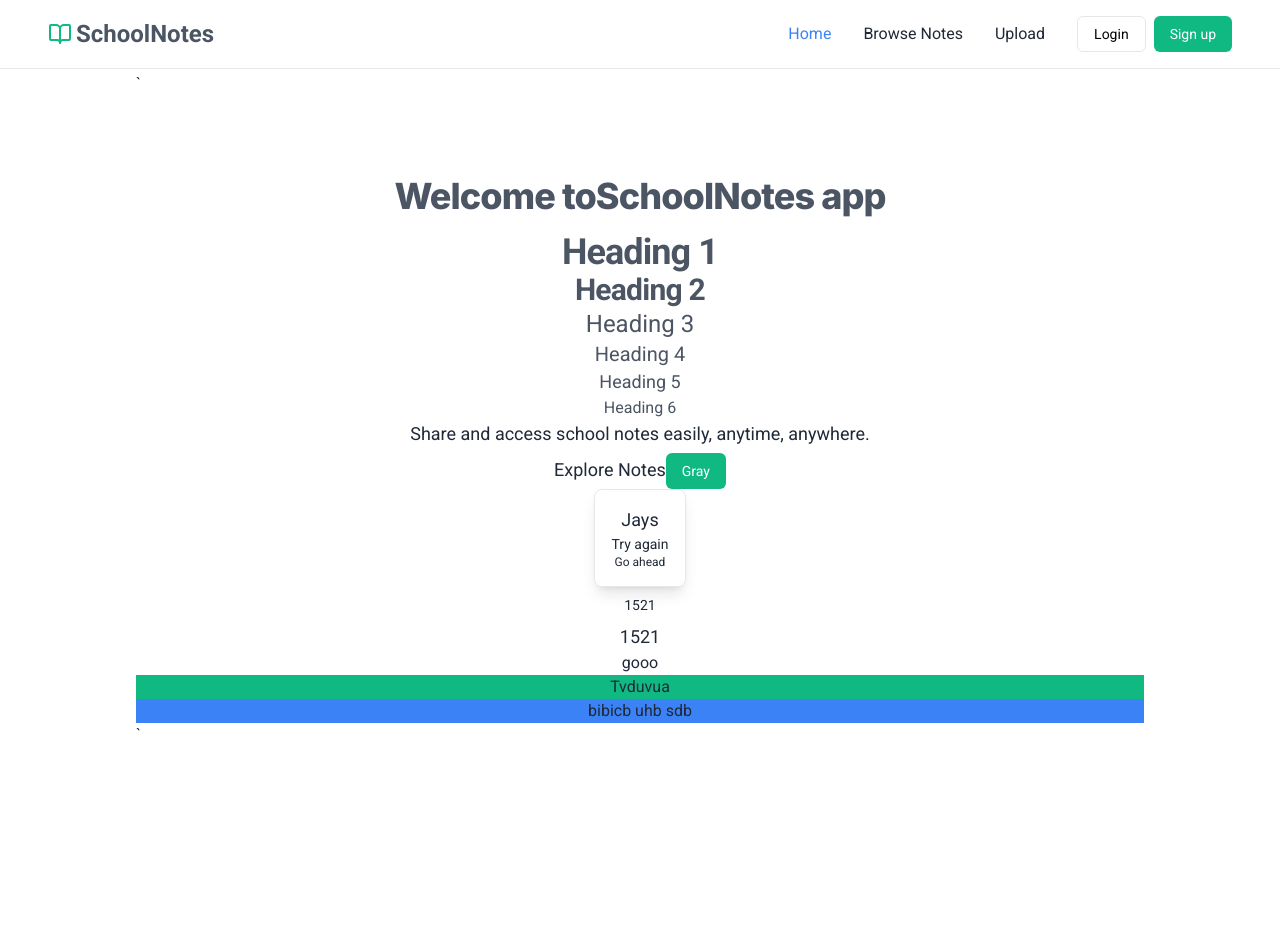
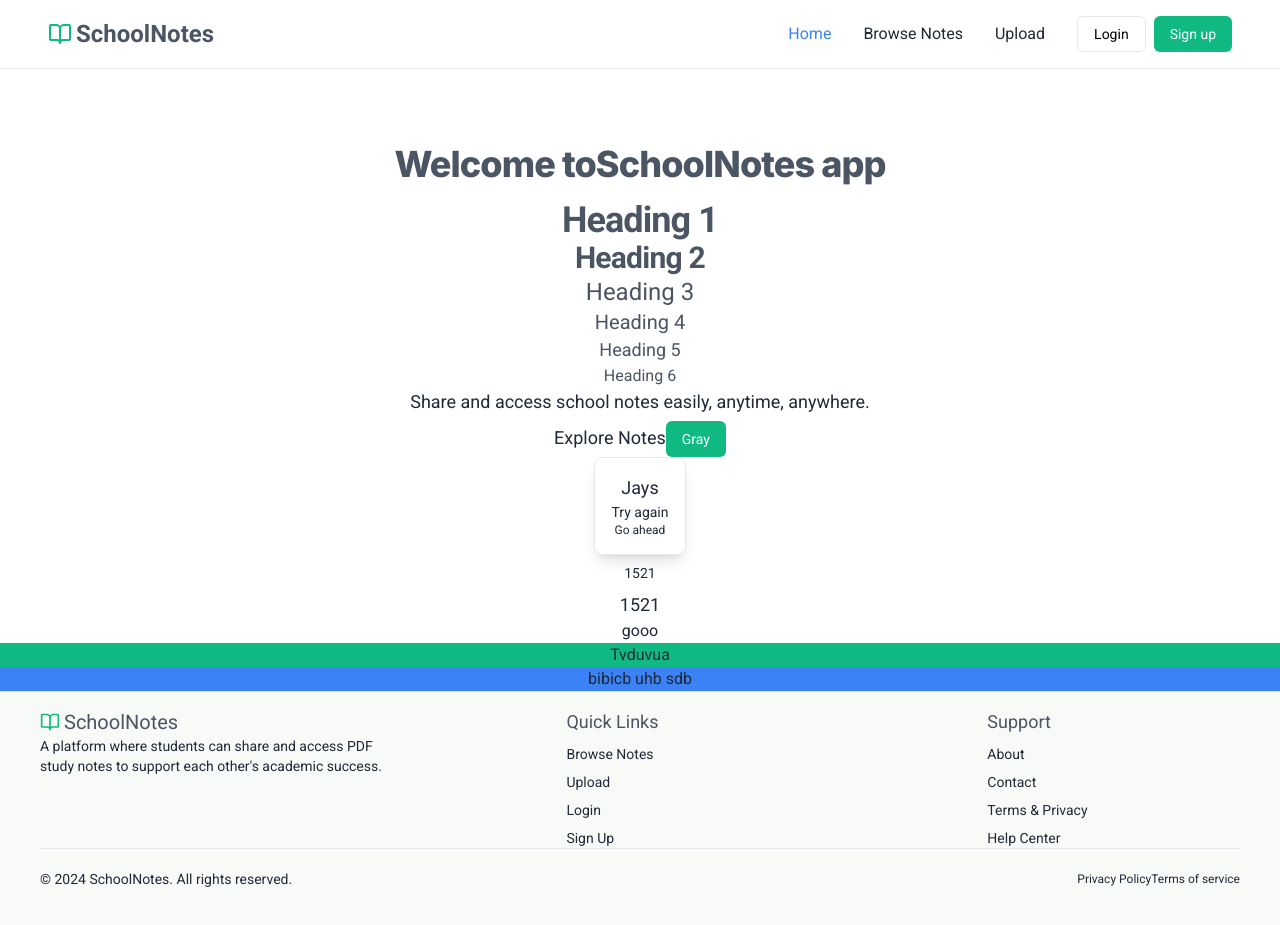
Before and after one commit to Mosanetech/Notes-App, a Next.js app: page / in a window 1280 px wide. Before the commit the page ends 800 px from the top, so only its background shows below. Built offline with nearby package versions, Linux system fonts and the light colour scheme; no server answers.

Commit message:
Added Footer component

```diff
--- a/src/app/layout.js
+++ b/src/app/layout.js
@@ -1,6 +1,7 @@
 import { Roboto, Inter } from 'next/font/google';
 import "./globals.css";
 import Header from '@/components/common/Header';
+import Footer from "@/components/common/Footer";
 
 
 const roboto = Roboto({
@@ -22,11 +23,12 @@ export const metadata = {
 export default function RootLayout({ children }) {
   return (
     <html lang="en" className={`${roboto.variable} ${inter.variable}`}>
-      <body className="font-sans">
+      <body className="font-sans min-h-screen flex flex-col">
         <Header />
-        <div className='mt-16 m-auto p-2 max-w-screen-sm md:max-w-screen-md lg:max-w-[960px] xl:max-w-screen-lg mx-auto'>
-`        {children}`
+        <div className='mt-16 flex-grow'>
+            {children}
         </div>
+      <Footer />
       </body>
     </html>
   );
--- /dev/null
+++ b/src/components/common/Footer.tsx
@@ -0,0 +1,25 @@
+import {NextPage} from "next";
+import FooterHero from "@/components/common/FooterHero";
+import FooterLinks from "@/components/common/FooterLinks";
+import Link from "next/link";
+
+const Footer: NextPage = () => {
+    return (
+        <div className={'p-4 border-t bg-secondary '}>
+            <div className={'flex flex-col gap-6 md:flex-row md:justify-around md:max-w-[1200px] mx-auto'}>
+                <FooterHero />
+                <FooterLinks />
+            </div>
+            {/*all rights*/}
+            <div className={'w-full max-w-[1200px] mx-auto flex flex-col md:flex-row items-center justify-between border-t py-5'}>
+                <p className={'text-sm'}>© 2024 SchoolNotes. All rights reserved.</p>
+                <p className={'flex items-center'}>
+                    <Link href={'/privacy-policy'} className={'text-xs'}>Privacy Policy</Link>
+                    <Link href={'/terms-of-service'} className={'text-xs'}>Terms of service</Link>
+                </p>
+            </div>
+        </div>
+    )
+}
+
+export default Footer;
--- /dev/null
+++ b/src/components/common/FooterHero.tsx
@@ -0,0 +1,18 @@
+import {NextPage} from "next";
+import {BookOpen} from "lucide-react";
+
+const FooterHero: NextPage = () => {
+    return (
+        <div>
+            <h4 className={'flex items-center gap-1'}>
+                <BookOpen className={'w-5 h-5 accent-txt'}/>
+                SchoolNotes
+            </h4>
+            <p className={'text-sm w-full md:max-w-[350px]'}>
+                A platform where students can share and access PDF study notes to support each other&#39;s academic success.
+            </p>
+        </div>
+    )
+}
+
+export default FooterHero;
--- /dev/null
+++ b/src/components/common/FooterLinks.tsx
@@ -0,0 +1,32 @@
+import {NextPage} from 'next';
+import Link from 'next/link';
+
+const FooterLinks: NextPage = () => {
+    return (
+        <div className={'flex-1 flex flex-col gap-6 md:flex-row md:justify-around'}>
+            {/*Quick Links*/}
+            <div className={'flex flex-col gap-2'}>
+                <h5>Quick Links</h5>
+                <div className={'flex flex-col gap-2'}>
+                    <Link href={'/browse-notes'} className={'text-sm'}> Browse Notes </Link>
+                    <Link href={'/upload'} className={'text-sm'}> Upload </Link>
+                    <Link href={'/auth/login'} className={'text-sm'}> Login </Link>
+                    <Link href={'/auth/signup'} className={'text-sm'}> Sign Up </Link>
+                </div>
+            </div>
+
+            {/*Support*/}
+            <div className={'flex flex-col gap-2'}>
+                <h5> Support </h5>
+                <div className={'flex flex-col gap-2'}>
+                    <Link href={'/about'} className={'text-sm'}> About </Link>
+                    <Link href={'/contact'} className={'text-sm'}> Contact </Link>
+                    <Link href={'/terms-privacy'} className={'text-sm'}> Terms & Privacy </Link>
+                    <Link href={'/help'} className={'text-sm'}> Help Center </Link>
+                </div>
+            </div>
+        </div>
+    )
+}
+
+export default FooterLinks;
```
